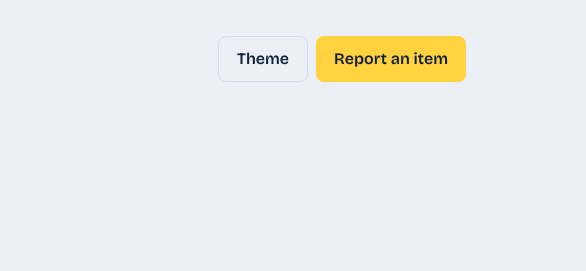
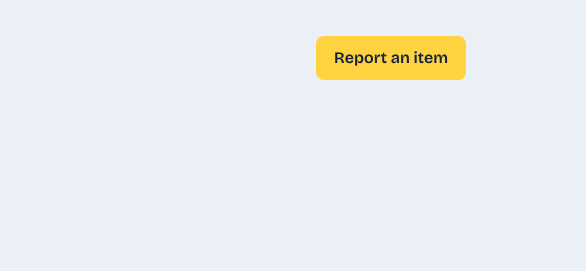
Before and after one commit to abduldidaagun6767/CITE006A-Final-Project, a plain HTML site: page index.html in a window 1280 px wide. Shown: the top 271 px of the page, 694-1280 px from the left. Drawn offline with nearby package versions, Linux system fonts and the light colour scheme.

Commit message:
Updated file

```diff
--- a/index.html
+++ b/index.html
@@ -22,7 +22,6 @@
         </div>
       </div>
       <div style="display:flex;gap:8px">
-        <button class="btn ghost" id="theme" aria-label="Toggle dark mode">Theme</button>
         <button class="btn primary" id="add">Report an item</button>
       </div>
     </div>
```
